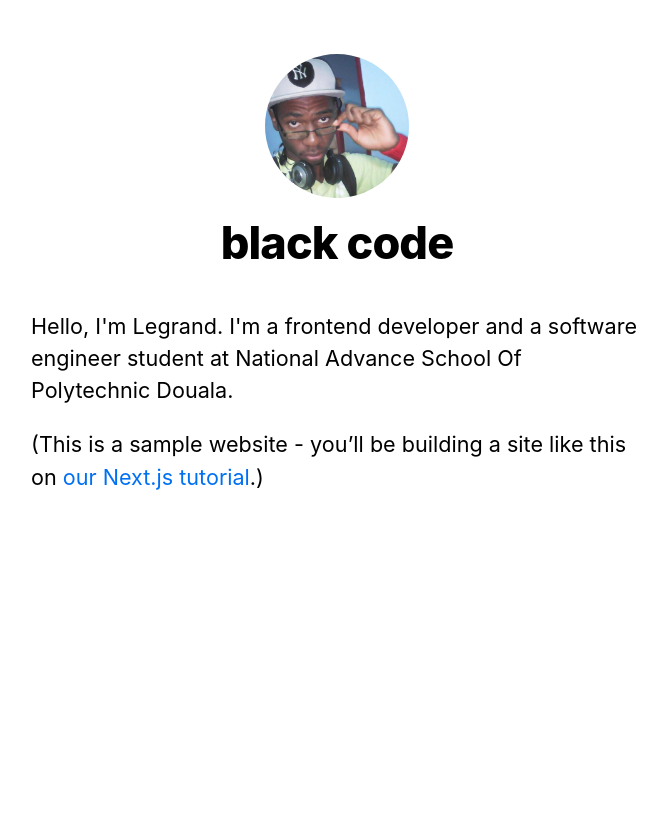
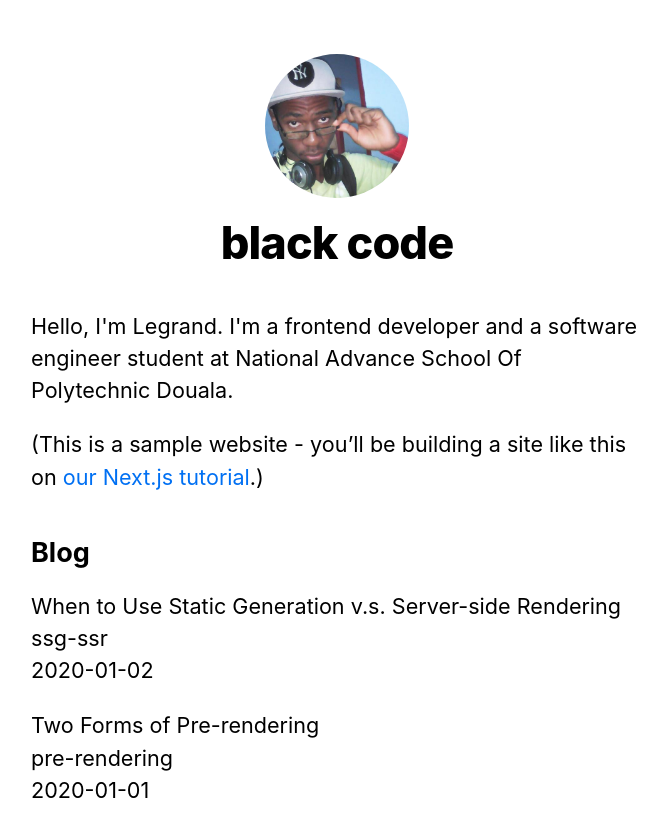
Before and after one commit to black-code1/nextjs-blog, a Next.js app: page / in a window 1280 px wide. Shown: the top 836 px of the page, without its empty margins (303-970 px from the left). Before the commit the page ends 800 px from the top, so only its background shows below. Built offline with nearby package versions, Linux system fonts and the light colour scheme.

Commit message:
install gray-matter and implemented getStaticProps

```diff
--- /dev/null
+++ b/lib/posts.js
@@ -0,0 +1,42 @@
+import fs from 'fs'
+import path from 'path'
+import matter from 'gray-matter'
+
+const postsDirectory = path.join(process.cwd(), 'posts')
+console.log("posts directory" +postsDirectory)
+
+export function getSortedPostsData() {
+  // Get file names under /posts
+  const fileNames = fs.readdirSync(postsDirectory)
+  console.log("file names" +fileNames)
+  const allPostsData = fileNames.map(fileName => {
+    // Remove ".md" from file name to get id
+    console.log("file name" +fileName)
+    const id = fileName.replace(/\.md$/, '')
+    console.log(id)
+    // Read markdown file as string
+    const fullPath = path.join(postsDirectory, fileName)
+    console.log("fullpath" +fullPath)
+    const fileContents = fs.readFileSync(fullPath, 'utf8')
+    console.log("file contents" +fileContents)
+    // Use gray-matter to parse the post metadata section
+    const matterResult = matter(fileContents)
+
+    console.log("matter result" +matterResult)
+    // Combine the data with the id
+    return {
+      id,
+      ...matterResult.data
+    }
+  })
+  // Sort posts by date
+  return allPostsData.sort(({ date: a }, { date: b }) => {
+    if (a < b) {
+      return 1
+    } else if (a > b) {
+      return -1
+    } else {
+      return 0
+    }
+  })
+}
--- a/package.json
+++ b/package.json
@@ -8,6 +8,7 @@
     "start": "next start"
   },
   "dependencies": {
+    "gray-matter": "^4.0.3",
     "next": "^10.0.0",
     "react": "17.0.1",
     "react-dom": "17.0.1"
--- a/pages/index.js
+++ b/pages/index.js
@@ -1,8 +1,18 @@
 import Head from 'next/head'
 import Layout, { siteTitle } from '../components/layout'
 import utilStyles from '../styles/utils.module.css'
+import { getSortedPostsData } from '../lib/posts'
 
-export default function Home() {
+export async function getStaticProps() {
+  const allPostsData = getSortedPostsData()
+  return {
+    props: {
+      allPostsData
+    }
+  }
+}
+
+export default function Home({ allPostsData }) {
   return (
     <Layout home>
       <Head>
@@ -15,6 +25,20 @@
           <a href="https://nextjs.org/learn">our Next.js tutorial</a>.)
         </p>
       </section>
+      <section className={`${utilStyles.headingMd} ${utilStyles.padding1px}`}>
+        <h2 className={utilStyles.headingLg}>Blog</h2>
+        <ul className={utilStyles.list}>
+          {allPostsData.map(({ id, date, title }) => (
+            <li className={utilStyles.listItem} key={id}>
+              {title}
+              <br />
+              {id}
+              <br />
+              {date}
+            </li>
+          ))}
+        </ul>
+      </section>
     </Layout>
   )
 }
```
Also changed, not shown: 1 other file (tests, documents, lock files or other folders).
